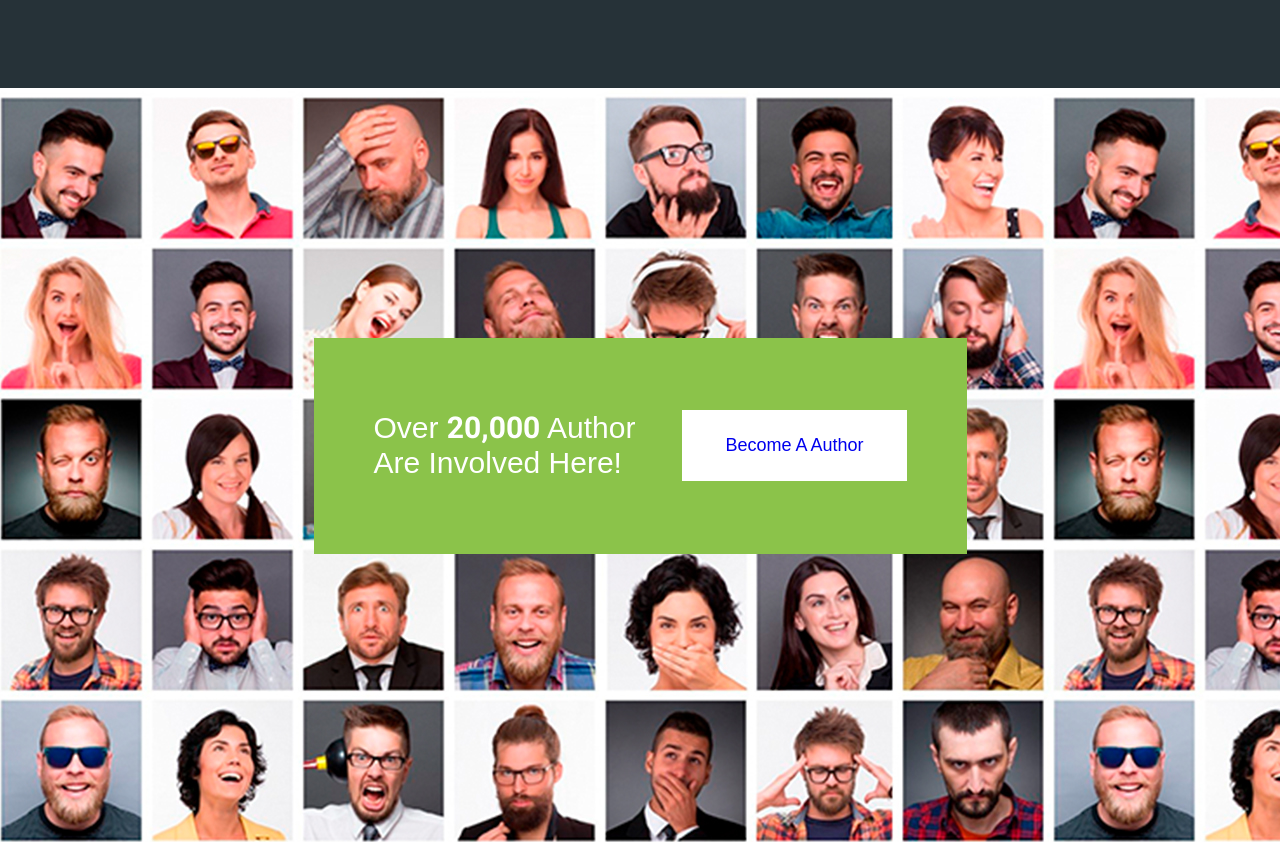
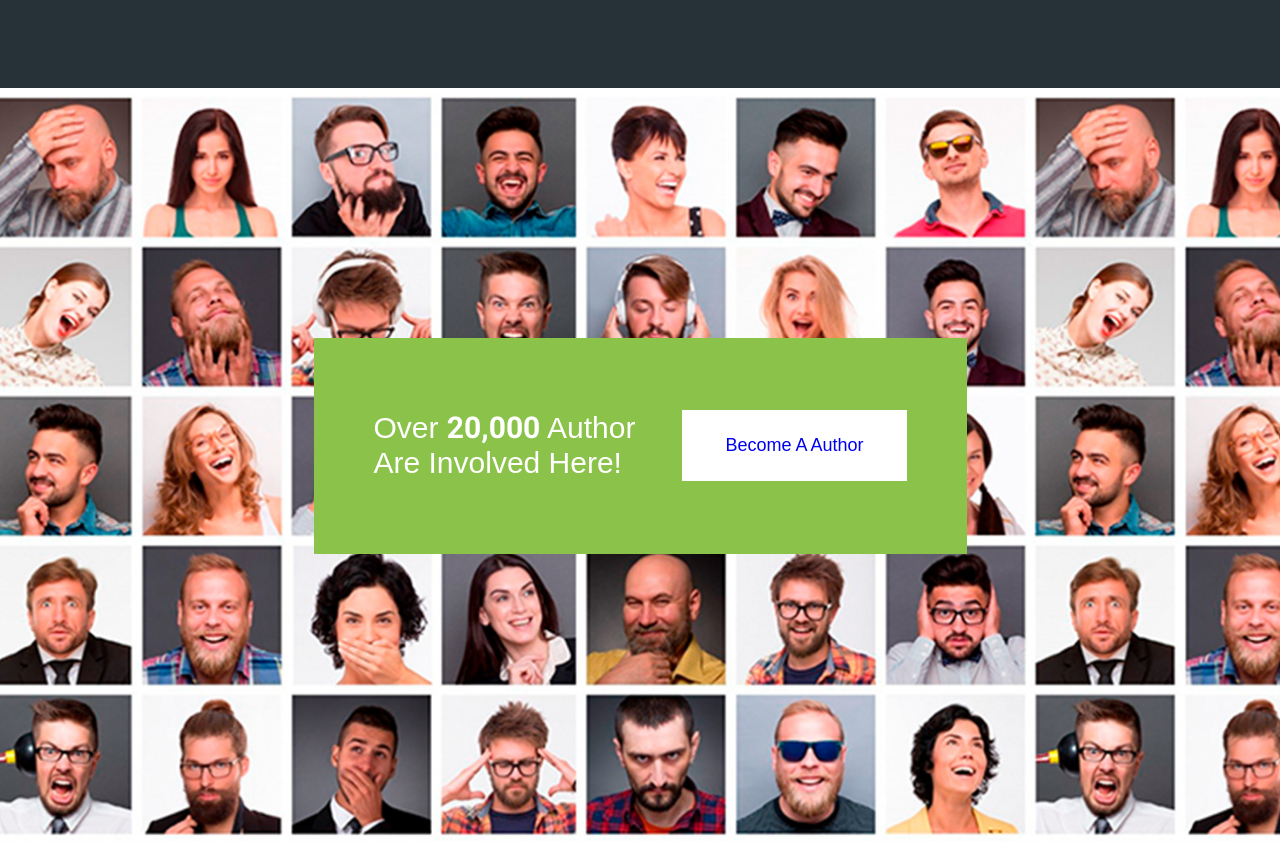
Before and after one commit to scvara/moderno, a website: page app/index.html in a window 1280 px wide. Shown: the part 4376-5218 px from the top of the page. Drawn offline with nearby package versions, Linux system fonts and the light colour scheme; files that its build step writes are made by us from their sources.

Commit message:
added author section

```diff
--- a/app/index.html
+++ b/app/index.html
@@ -840,7 +840,7 @@
             </div>
         </div>
     </section>
-    <section class="author">
+    <section class="author" style="background-image: url('../images/author-bg.jpg');">
         <div class="author__inner">
             <div class="author__inner-text">
                 Over <span>20,000</span> Author
--- a/app/scss/style.scss
+++ b/app/scss/style.scss
@@ -135,7 +135,6 @@
     display: flex;
     justify-content: space-between;
     flex-wrap: wrap;
-    line-height: 24px;
 }
 .product__item{
     max-width: 442px;
@@ -143,6 +142,7 @@
     box-shadow: 0px 1px 2px 0px rgba(205, 214, 222, 0.75);
     margin-bottom: 30px;
     background-color: #fff;
+    line-height: 24px;
     &-img{
         min-height: 250px;
         background-position: center;
@@ -333,12 +333,15 @@
 // end advantages
 // start author
 .author{
-    background-image: url('../images/content/author-bg.jpg');
     padding: 250px 0px 288px;
+    background-position: center;
+    background-size: cover;
+    background-repeat: no-repeat;
+    min-height: 750px;
 }
 .author__inner{
-    width: 653px;
-    height: 216px;
+    max-width: 653px;
+    min-height: 216px;
     display: flex;
     justify-content: space-between;
     align-items: center;
```
Also changed, not shown: app/images/author-bg.jpg (renamed from app/images/content/author-bg.jpg).
